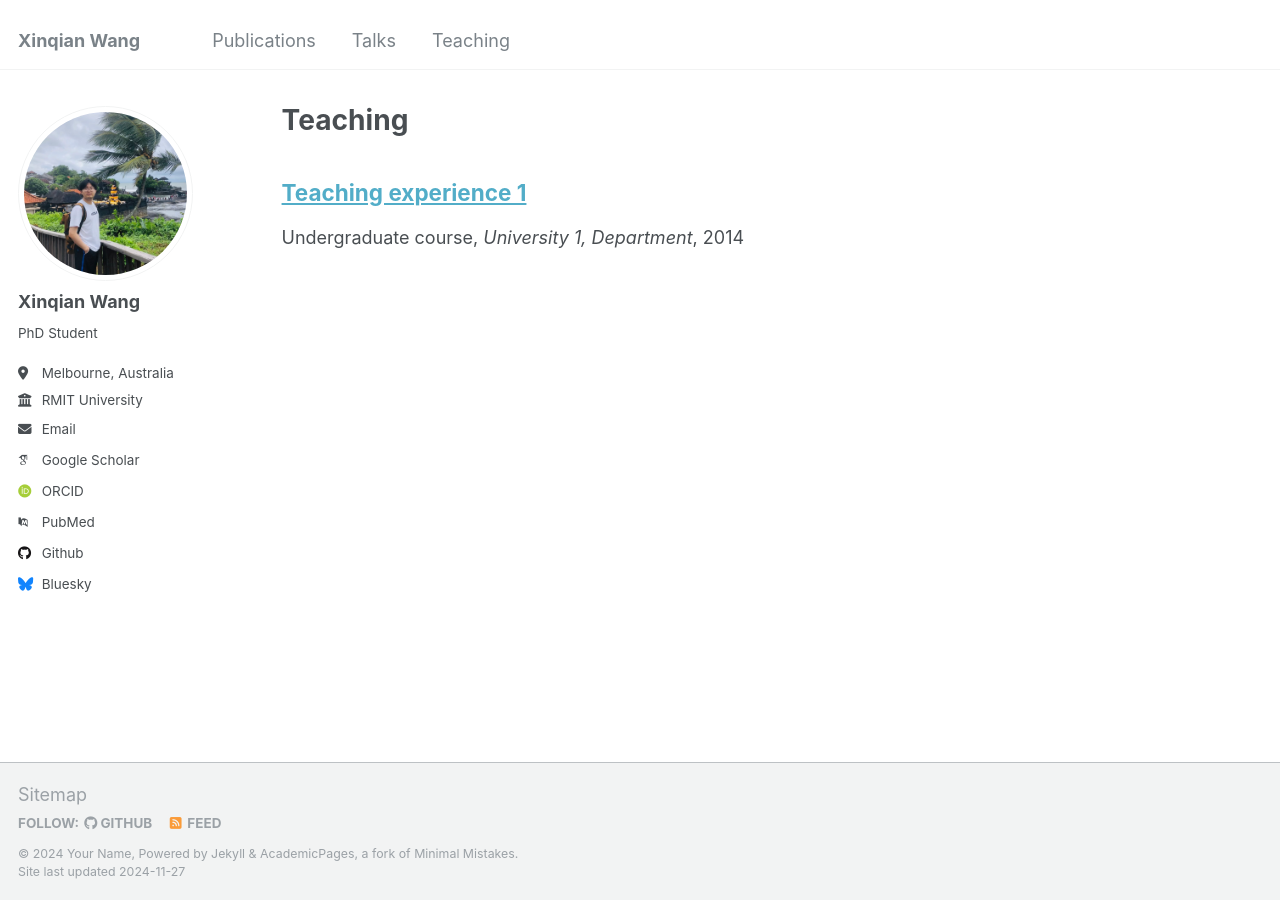
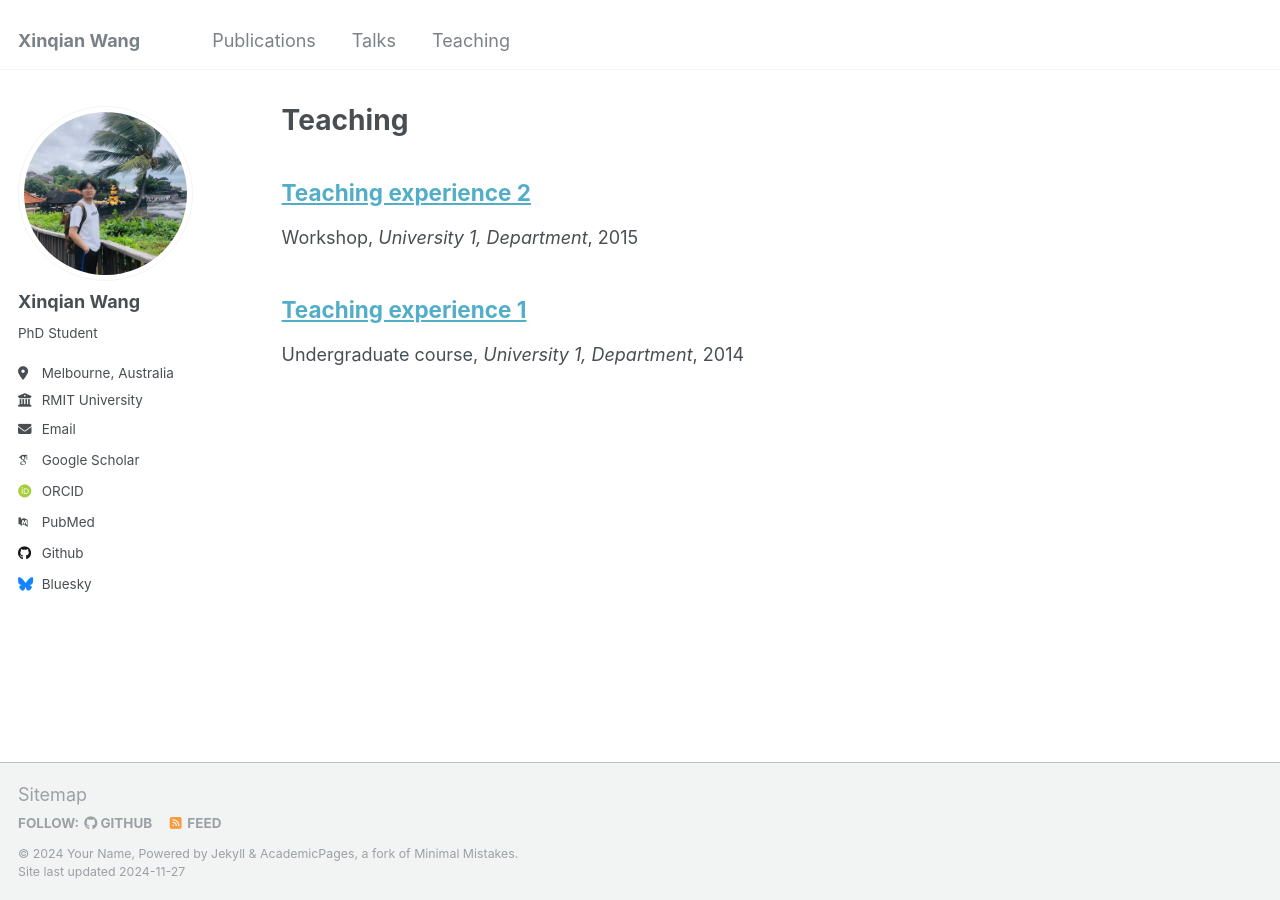
Before and after one commit to Wangxinqian/Academic, a Jekyll site: the page built from _pages/teaching.html, in a window 1280 px wide. Built offline with Jekyll 4.4.1, drawn with Linux system fonts in a browser that asks for light colours; some web fonts are replaced; a file with an impossible date is left out.

Commit message:
Update 2015-spring-teaching-1.md

```diff
--- a/_teaching/2015-spring-teaching-1.md
+++ b/_teaching/2015-spring-teaching-1.md
@@ -1,7 +1,9 @@
 ---
-title: "Security Testing (INTE2547/2580)"
+title: "Teaching experience 2"
 collection: teaching
-type: "Tutor"
-venue: "RMIT University"
-date: 2024
+type: "Workshop"
+permalink: /teaching/2015-spring-teaching-1
+venue: "University 1, Department"
+date: 2015-01-01
+location: "City, Country"
 ---
```
